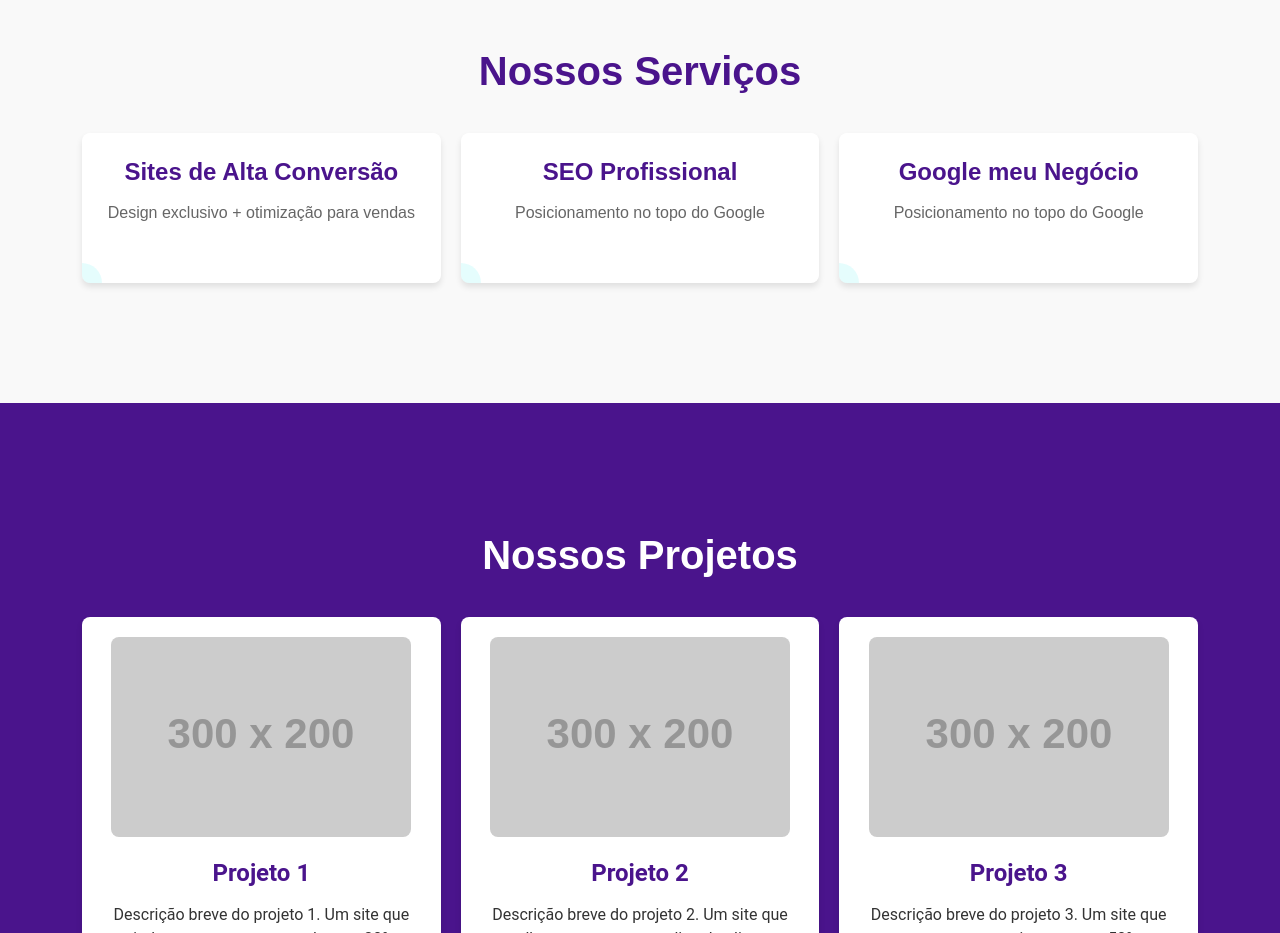
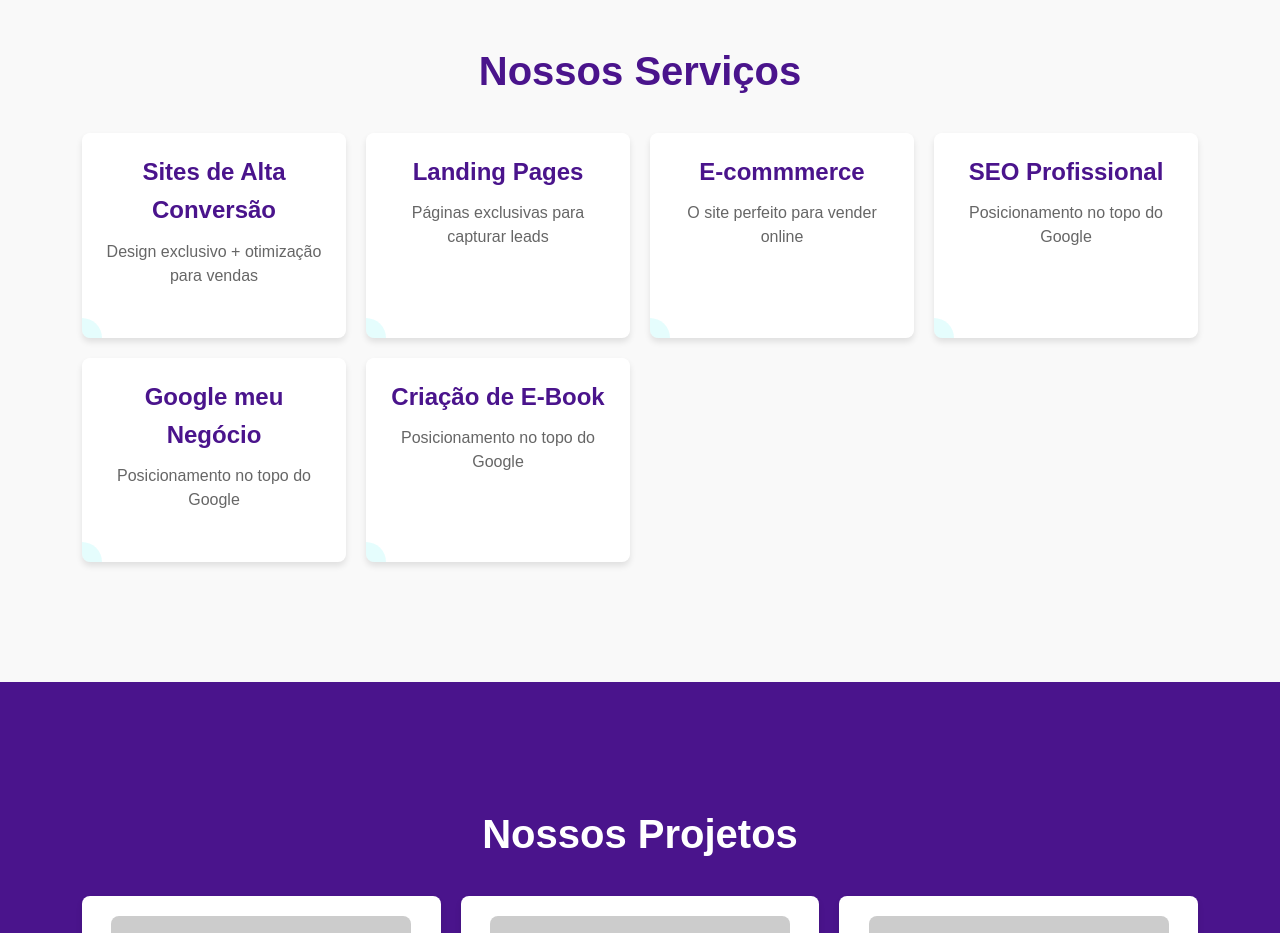
Before and after one commit to iagovirgilio/personalpage, a plain HTML site: page index.html in a window 1280 px wide. Shown: the part 1400-2333 px from the top of the page. Drawn offline with nearby package versions, Linux system fonts and the light colour scheme; placeholder pictures from the web are drawn by us.

Commit message:
Adicionar serviços

```diff
--- a/index.html
+++ b/index.html
@@ -117,11 +117,23 @@
                     <p>Design exclusivo + otimização para vendas</p>
                 </div>
                 <div class="card" data-aos="fade-up" data-aos-delay="300">
+                    <h3>Landing Pages</h3>
+                    <p>Páginas exclusivas para capturar leads</p>
+                </div>
+                <div class="card" data-aos="fade-up" data-aos-delay="300">
+                    <h3>E-commmerce</h3>
+                    <p>O site perfeito para vender online</p>
+                </div>
+                <div class="card" data-aos="fade-up" data-aos-delay="300">
                     <h3>SEO Profissional</h3>
                     <p>Posicionamento no topo do Google</p>
                 </div>
                 <div class="card" data-aos="fade-up" data-aos-delay="400">
                     <h3>Google meu Negócio</h3>
+                    <p>Posicionamento no topo do Google</p>
+                </div>
+                <div class="card" data-aos="fade-up" data-aos-delay="400">
+                    <h3>Criação de E-Book</h3>
                     <p>Posicionamento no topo do Google</p>
                 </div>
             </div>
```
